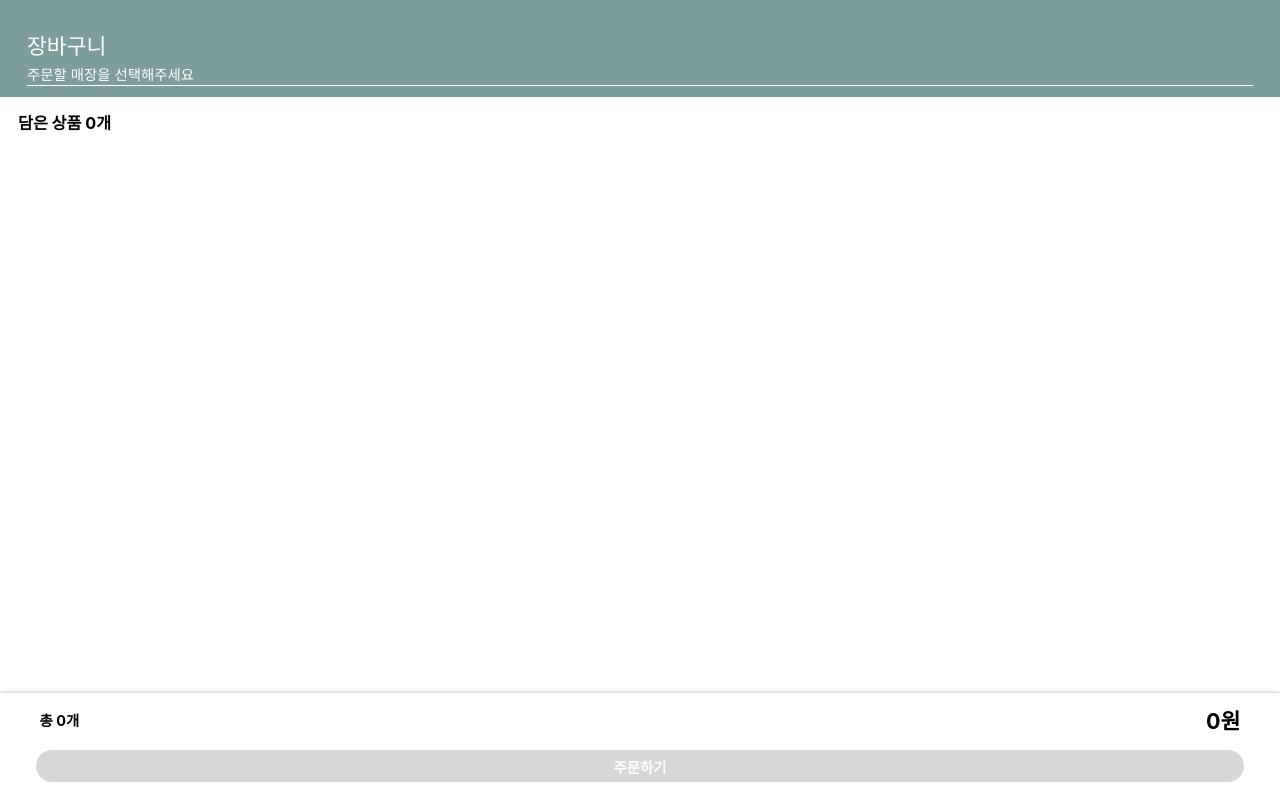
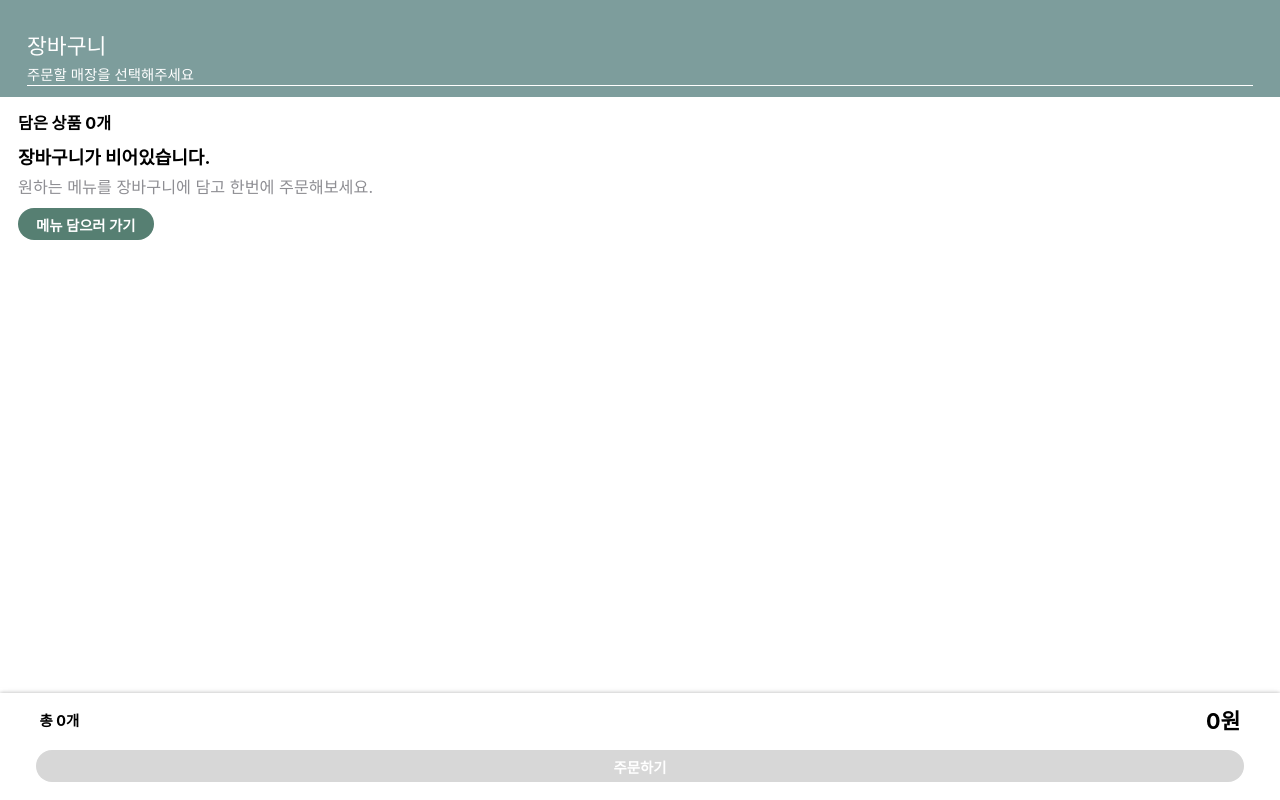
Before and after one commit to boostcampwm-2022/web29-Buddha, a React (Create React App) app in the folder packages/client/: page /cart in a window 1280 px wide. Built offline with nearby package versions, Linux system fonts and the light colour scheme; a web font is replaced by a local one.

Commit message:
feat: [FE] 빈 장바구니 내부 컴포넌트 구현

```diff
--- a/packages/client/src/components/Button/styled.ts
+++ b/packages/client/src/components/Button/styled.ts
@@ -2,7 +2,7 @@ import styled from '@emotion/styled';
 
 export const CustomButton = styled.button`
   width: 100%;
-  padding: 0.3rem 0 0.3rem 0;
+  padding: 0.3rem 1rem 0.3rem 1rem;
   background-color: ${(props) => props.theme.colors.primary};
   color: white;
   font-size: ${(props) => props.theme.font.size.xs};
--- /dev/null
+++ b/packages/client/src/components/EmptyCart/index.tsx
@@ -0,0 +1,25 @@
+import Button from 'components/Button';
+import { useNavigate } from 'react-router-dom';
+import { EmptyCartWrapper } from './styled';
+
+function EmptyCart() {
+  const navigate = useNavigate();
+
+  const handleClickMenu = () => {
+    navigate('/menu');
+  };
+
+  return (
+    <EmptyCartWrapper>
+      <p className={'empty-title'}>장바구니가 비어있습니다.</p>
+      <p className={'description'}>
+        원하는 메뉴를 장바구니에 담고 한번에 주문해보세요.
+      </p>
+      <Button className={'wd-fit'} onClick={handleClickMenu}>
+        메뉴 담으러 가기
+      </Button>
+    </EmptyCartWrapper>
+  );
+}
+
+export default EmptyCart;
--- /dev/null
+++ b/packages/client/src/components/EmptyCart/styled.ts
@@ -0,0 +1,20 @@
+import styled from '@emotion/styled';
+
+export const EmptyCartWrapper = styled.div`
+  width: 100%;
+  padding: 1rem 1rem 1rem 1rem;
+
+  p {
+    padding: 0 0 0.7rem 0;
+  }
+
+  p.empty-title {
+    font-weight: ${(props) => props.theme.font.weight.bold700};
+  }
+
+  p.description {
+    padding-right: 5rem;
+    font-size: ${(props) => props.theme.font.size.sm};
+    color: ${(props) => props.theme.colors.grey600};
+  }
+`;
--- a/packages/client/src/pages/customer/Cart/index.tsx
+++ b/packages/client/src/pages/customer/Cart/index.tsx
@@ -5,6 +5,7 @@ import { CartPageWrapper, CartHeader, CartContentWrapper } from './styled';
 import { CartMenu } from 'types/Cart';
 import CartItem from '@/components/CartItem';
 import { CART_KEY } from '@/constants';
+import EmptyCart from '@/components/EmptyCart';
 
 function Cart() {
   const [cart, setCart] = useState<CartMenu[]>(getCart());
@@ -35,6 +36,7 @@ function Cart() {
       </CartHeader>
       <CartContentWrapper>
         <p className={'title'}>담은 상품 {cartCount}개</p>
+        {cartCount > 0 ? (
           <ul>
             {cart.map((menu, idx) => (
               <CartItem
@@ -45,6 +47,9 @@ function Cart() {
               />
             ))}
           </ul>
+        ) : (
+          <EmptyCart />
+        )}
       </CartContentWrapper>
       <CartFooter />
     </CartPageWrapper>
```
Lines whose indentation alone changed are shown as unchanged.
